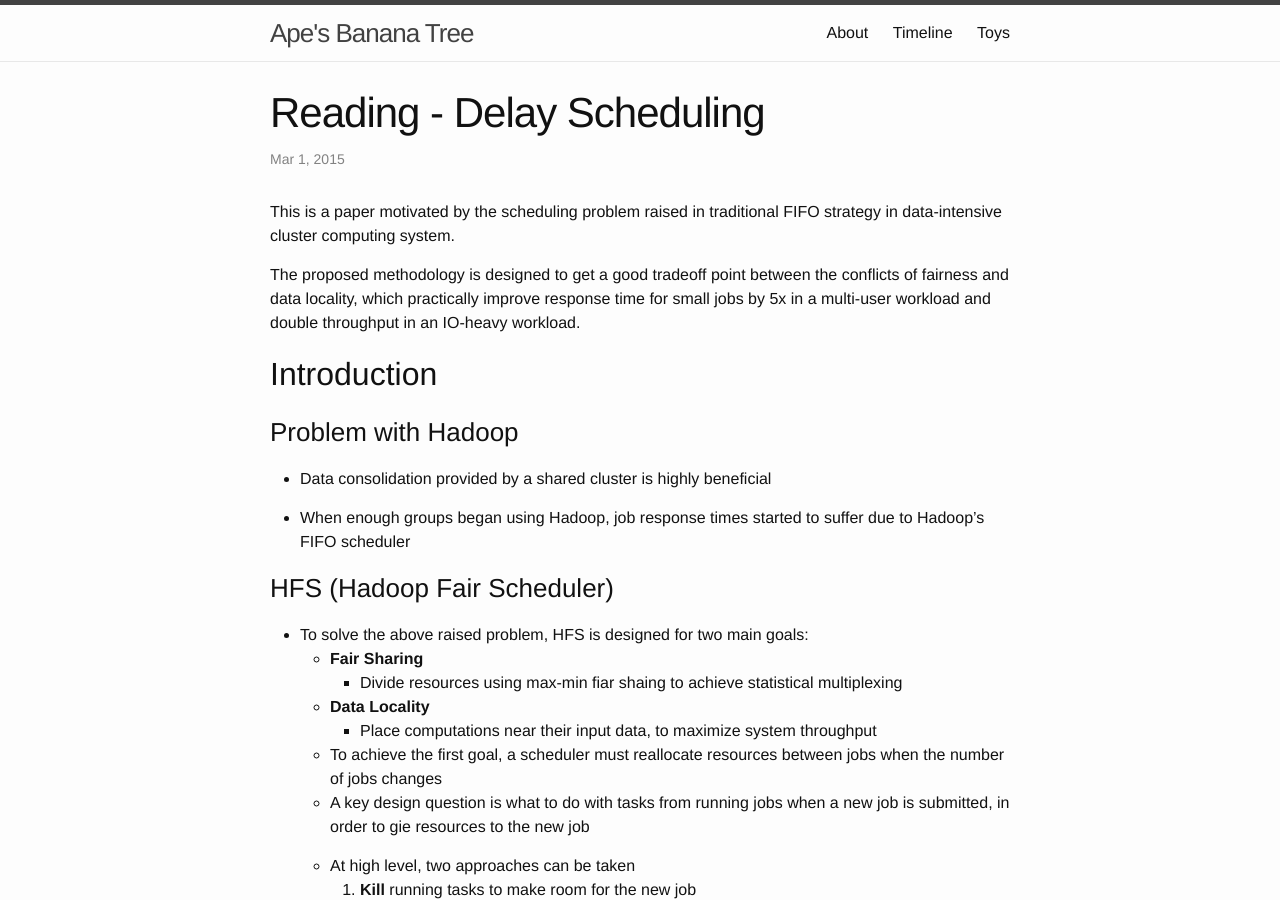
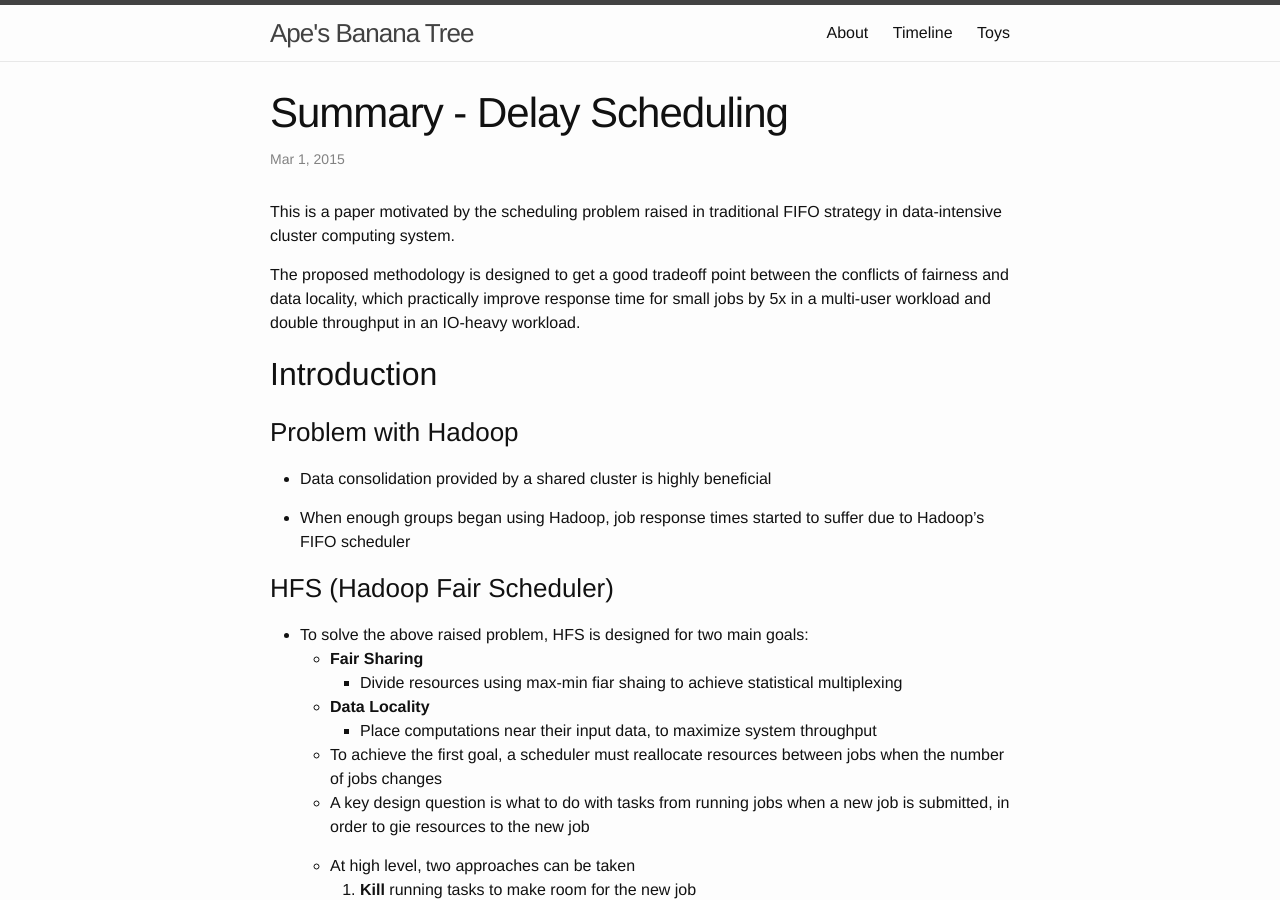
Before and after one commit to danielyou0230/danielyou0230.github.io, a Jekyll site: the page built from _posts/2015-03-01-summary-delay-scheduling.md, in a window 1280 px wide and 900 px high. Built offline with Jekyll 4.4.1, drawn with Linux system fonts in a browser that asks for light colours.

Commit message:
Re-change post titile

```diff
--- a/_posts/2015-03-01-summary-delay-scheduling.md
+++ b/_posts/2015-03-01-summary-delay-scheduling.md
@@ -1,6 +1,7 @@
 ---
 layout: post
-title: Reading - Delay Scheduling
+title: Summary - Delay Scheduling
+comment: True
 ---
 
 This is a paper motivated by the scheduling problem raised in traditional FIFO strategy in data-intensive cluster computing system.
```
Also changed, not shown: _posts/2015-02-23-summary-spark.md (+1 -1 lines).
